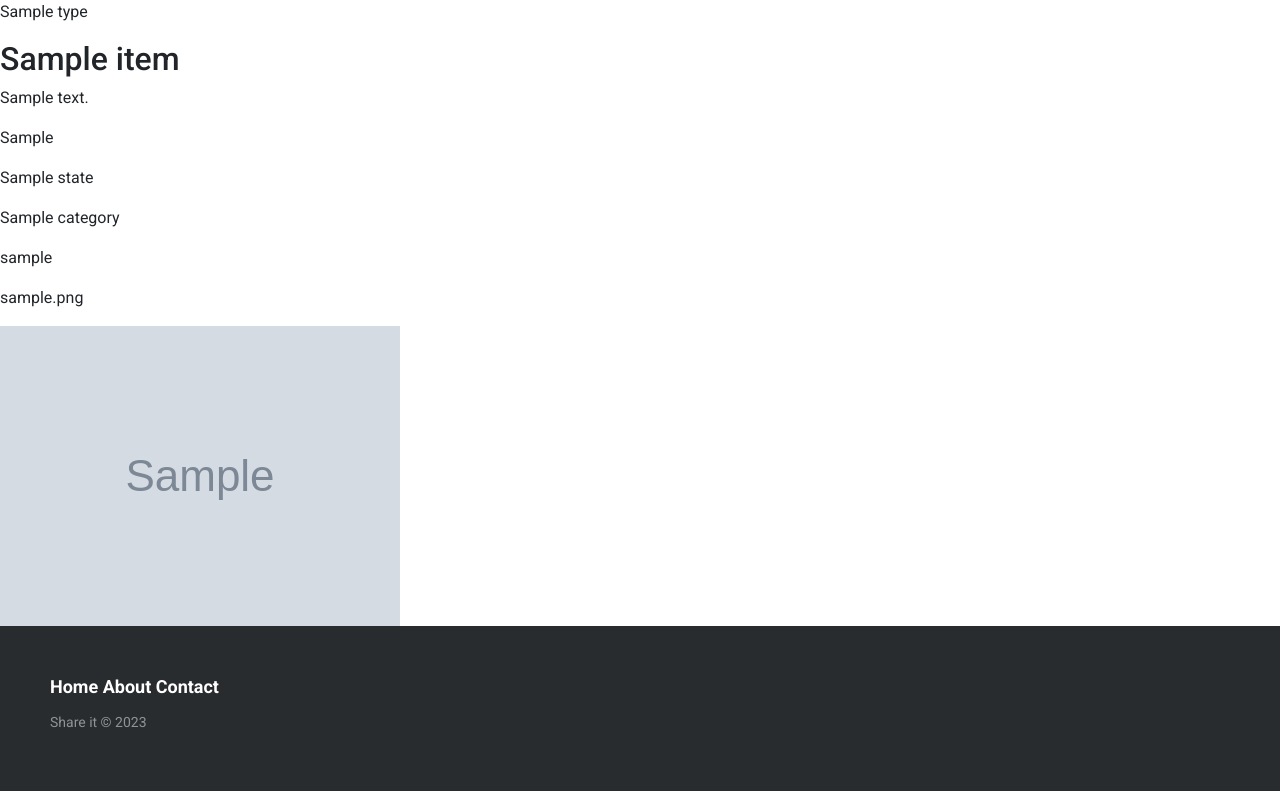
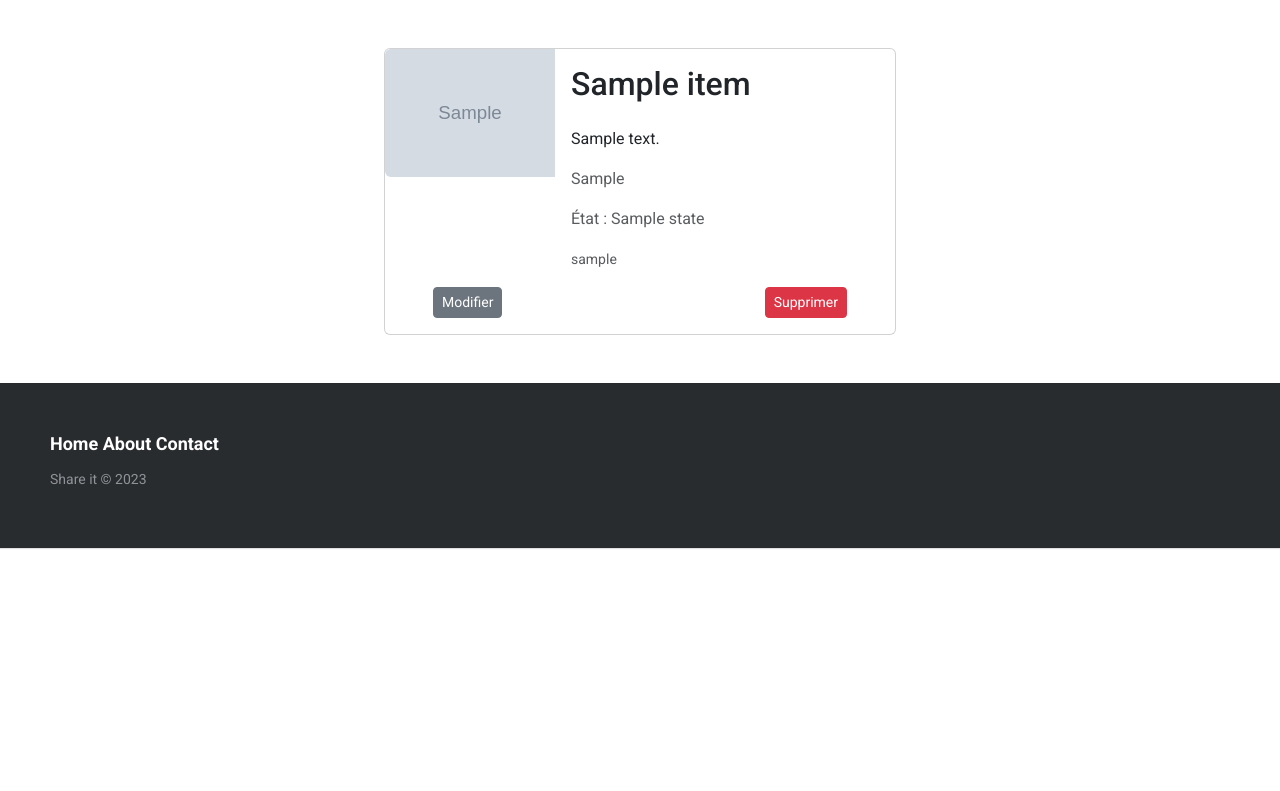
Before and after one commit to ArianDervishaj/projet-pal, a Django app: page /1 in a window 1280 px wide. Shown: the part 72-863 px from the top of the page. After the commit the page ends 621 px from the top, so only its background shows below. Run offline with Django 4.2, Linux system fonts and the light colour scheme; tables that the repository leaves empty hold one stand-in row (values such as "Sample post"); grey boxes marked "Sample" are stand-in pictures.

Commit message:
page détail des items

```diff
--- a/src/static/css/index.css
+++ b/src/static/css/index.css
@@ -9,7 +9,7 @@
   color: #292c2f;
   text-decoration: none;
   text-align: center;
-  width: 25wh;
+  width: 15vw;
   height: 30vh;
   margin: 32px 16px 0px 16px;
 }
--- a/src/templates/items/detail.html
+++ b/src/templates/items/detail.html
@@ -7,17 +7,39 @@
 
 {% block content%}
 
-        <div class="index">
+    {% comment %} <div class="d-flex flex-column card" style="width:15vw">
+        <img src="images/{{item.image}}" alt="{{item.name}}" class="card-image-top" style="width:20vw">
+        <h2 class="card-title">{{item.name}}</h2>
         <p>{{item.type}}</p>
-            <h2>{{item.name}}</h2>
         <p>{{item.description}}</p>
         <p>{{item.location}}</p>
         <p>{{item.state}}</p>
         <p>{{item.category}}</p>
         <p>{{item.user}}</p>
         <p>{{item.image}}</p>
-            <img src="images/{{item.image}}" alt="{{item.name}}">
+    </div> {% endcomment %}
+    <div class="d-flex flex-row justify-content-center my-5">
+    <div class="card" style="max-width: 40vw; max-height: 60vh; ">
+        <div class="row g-0">
+          <div class="col-md-4">
+            <img src="images/{{item.image}}" class="img-fluid rounded-start" alt="{{item.name}}">
           </div>
+          <div class="col-md-8 text-justify" >
+            <div class="card-body">
+              <h2 class="card-title mb-4">{{item.name}}</h2>
+              <p class="card-text overflow-scroll" style="max-height: 15vh;">{{item.description}}</p>
 
 
+              <p class="card-text text-body-secondary">{{item.location}}</p>
+              <p class="card-text text-body-secondary">État : {{item.state}}</p>
+              <p class="card-text"><small class="text-body-secondary">{{item.user}}</small></p>
+            </div>
+          </div>
+        </div>
+        <div class="d-flex flex-row justify-content-between mx-5 mb-3">
+            <button type="button" class="btn btn-secondary btn-sm">Modifier</button>
+            <button type="button" class="btn btn-danger btn-sm">Supprimer</button>
+        </div>
+      </div>
+    </div>
 {%endblock%}
```
Lines whose indentation alone changed are shown as unchanged.
